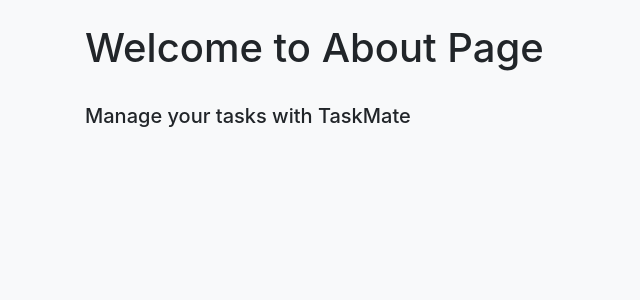
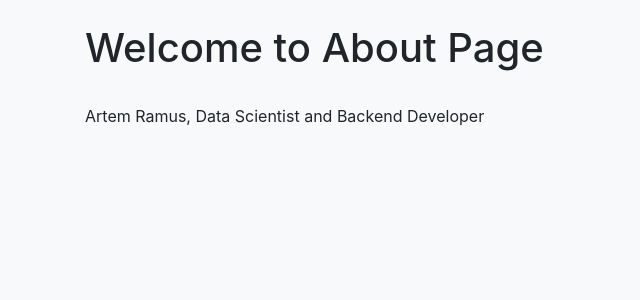
Before and after one commit to ArtemRamus/PORTFOLIO-taskmate, a Django app: page /about in a window 1280 px wide. Shown: the part 65-365 px from the top of the page, without its empty margins (0-640 px from the left). Run offline with Django 3.2, Linux system fonts and the light colour scheme; parts of the project's set-up code (start-up, migrations or seed data) failed here and were passed over; some libraries are stand-ins or nearby versions.

Commit message:
contact and about pages text  modified

```diff
--- a/taskmate/todolist_app/templates/about.html
+++ b/taskmate/todolist_app/templates/about.html
@@ -9,6 +9,6 @@
         <br>
         <h1>{{ about_header }}</h1>
         <br>
-        <h5>{{ about_text }}</h5>
+        {{ about_text }}
     </div>
 {% endblock content %}
--- a/taskmate/todolist_app/templates/contact.html
+++ b/taskmate/todolist_app/templates/contact.html
@@ -9,6 +9,6 @@
         <br>
         <h1>{{ contact_header }}</h1>
         <br>
-        <a href='mailto:artem.ramus@gmail.com?subject=TaskMate'>{{ contact_text }}</a>
+        {{ contact_text }}<a href='mailto:artem.ramus@gmail.com?subject=TaskMate'>{{ contact_email }}</a>
     </div>
 {% endblock content %}
--- a/taskmate/todolist_app/views.py
+++ b/taskmate/todolist_app/views.py
@@ -77,13 +77,14 @@
 def contact(request):
     context = {
         'contact_header': 'Welcome to Contact Page',
-        'contact_text': 'artem.ramus@gmail.com',
+        'contact_text': "You can reach me at ",
+        'contact_email': 'artem.ramus@gmail.com',
         }
     return render(request, 'contact.html', context)
 
 def about(request):
     context = {
         'about_header': 'Welcome to About Page',
-        'about_text': 'Manage your tasks with TaskMate',
+        'about_text': 'Artem Ramus, Data Scientist and Backend Developer',
         }
     return render(request, 'about.html', context)
```
Also changed, not shown: taskmate/db.sqlite3.
